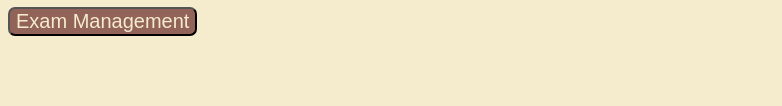
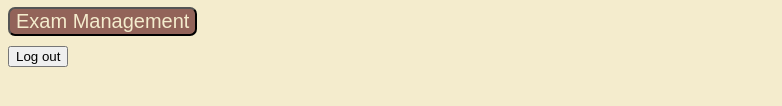
Before and after one commit to songgthu/geNiUS, a website: page frontend/html/homepage.html in a window 1280 px wide. Shown: the part 196-302 px from the top of the page, without its empty margins (0-782 px from the left). Drawn offline with Linux system fonts and the light colour scheme.

Commit message:
Milestone 1

```diff
--- a/backend/package.json
+++ b/backend/package.json
@@ -4,7 +4,7 @@
   "description": "",
   "main": "server.js",
   "scripts": {
-    "start": "node server.js"
+    "start": "node backend/server.js"
   },
   "engines": {
     "node": ">=18.0.0"
--- a/frontend/html/homepage.html
+++ b/frontend/html/homepage.html
@@ -23,8 +23,15 @@
       <button class="exam">Exam Management</button>
     </div>
 
+    <div>
+      <button class="logout" onclick="logout()">Log out</button>
+    </div>
 
-
+    <script>
+      function logout() {
+        window.location.href = "/frontend/html/login.html";
+      }
+    </script>
 
   </body>
 
```
